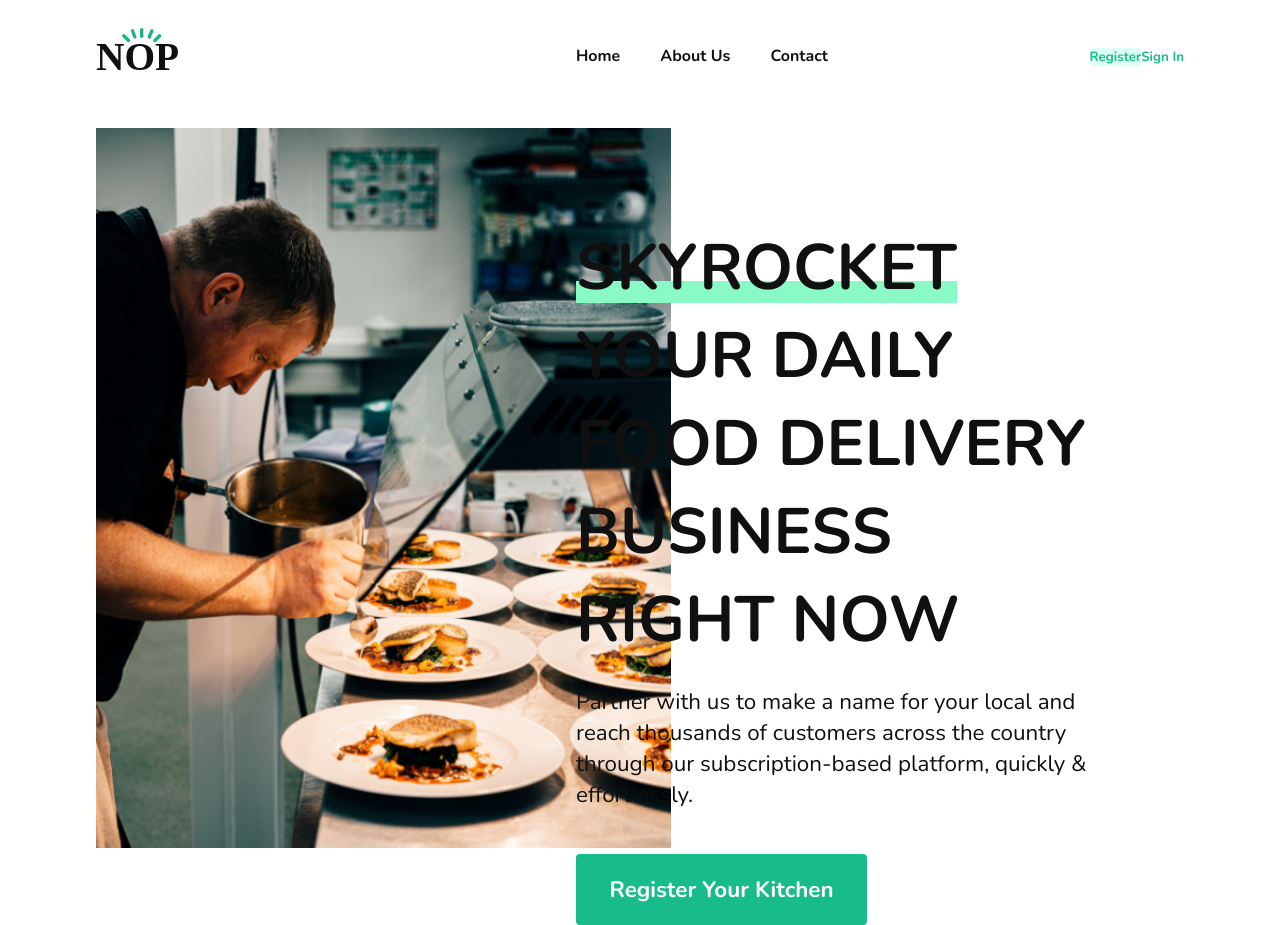
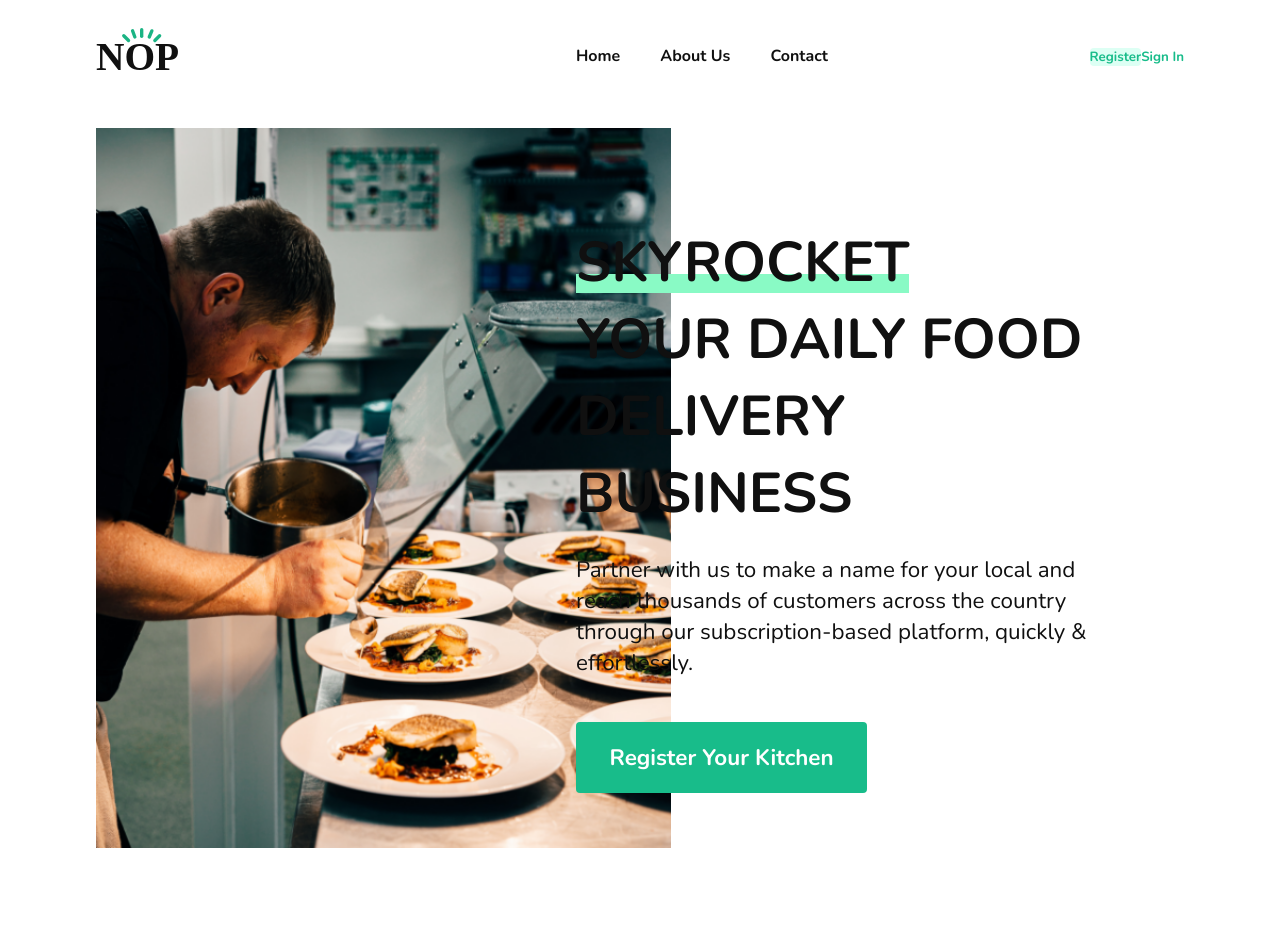
Before and after one commit to eugen1701/nopFront, a React (Create React App) app: page / in a window 1280 px wide. After the commit the page ends 848 px from the top, so only its background shows below. Built offline with nearby package versions, Linux system fonts and the light colour scheme.

Commit message:
WIP Home Page

```diff
--- a/src/assets/shared_sass/_styles.scss
+++ b/src/assets/shared_sass/_styles.scss
@@ -22,7 +22,7 @@
   }
 
   &-xlarge {
-    font-size: 4em;
+    font-size: 3.5em;
   }
 }
 
--- a/src/pages/home-page/HomePage.tsx
+++ b/src/pages/home-page/HomePage.tsx
@@ -8,7 +8,7 @@ export const HomePage: React.FC = () => {
     <div id="home-page" className="flex-row">
       <img id="home-page__hero-img" src={home_page_hero_img} alt=""/>
       <section id="home-page__hero-main-section">
-        <h1 className="h1 text-xlarge"> <span className="fancy-underline">SKYROCKET</span> YOUR DAILY FOOD DELIVERY BUSINESS RIGHT NOW</h1>
+        <h1 className="h1 text-xlarge"> <span className="fancy-underline">SKYROCKET</span> YOUR DAILY FOOD DELIVERY BUSINESS</h1>
         <br />
         <p className="text-medium">Partner with us to make a name for your local and reach thousands of customers across the country through our subscription-based platform, quickly & effortlessly.</p>
         <br /> <br />
```
